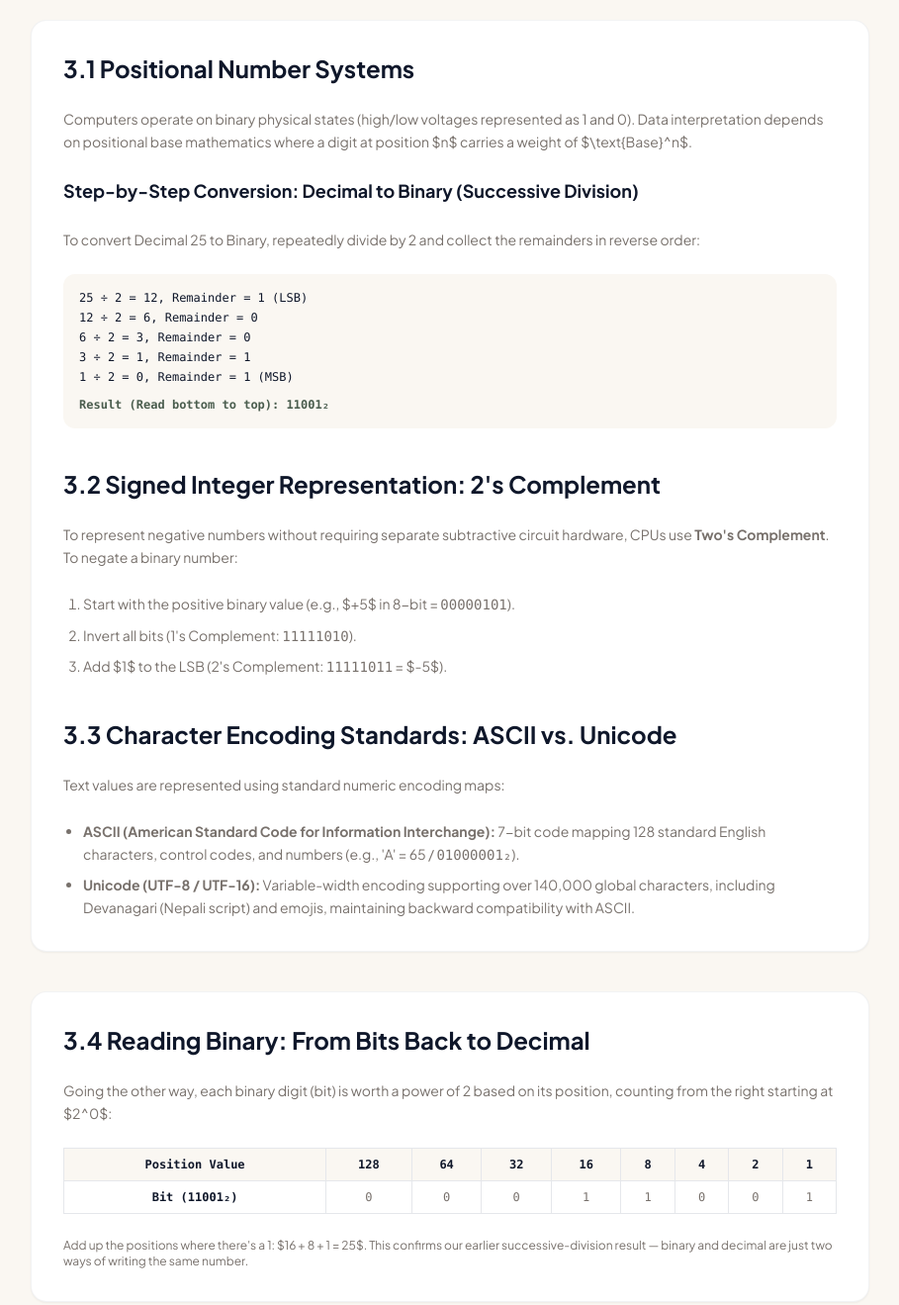
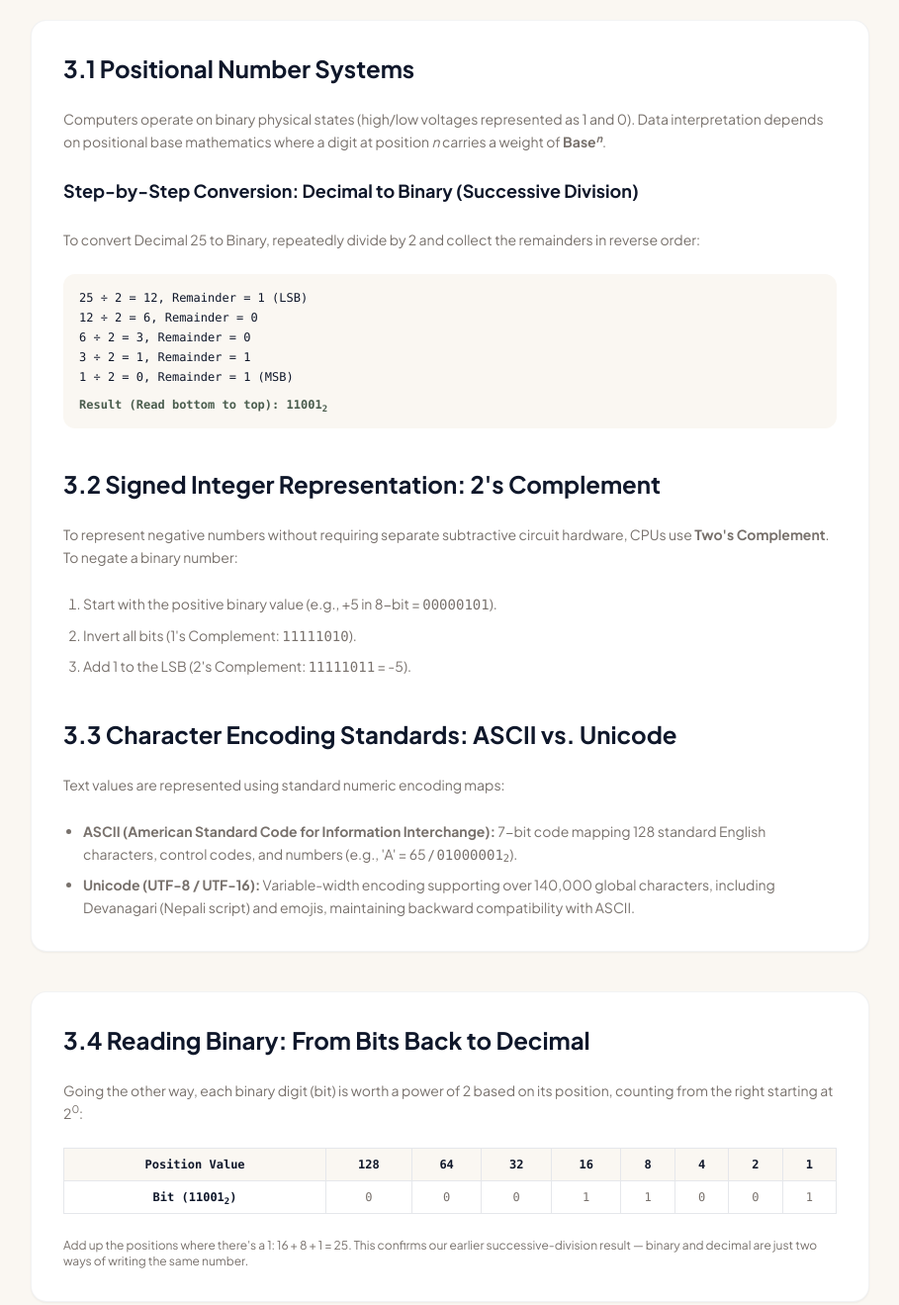
Before and after one commit to prince-adhikaariii/compendium, a plain HTML site: page chapter-3.html in a window 1280 px wide. Shown: the part 740-2059 px from the top of the page at 99% size, without its empty margins (185-1094 px from the left). Drawn offline with nearby package versions, Linux system fonts and the light colour scheme.

Commit message:
Fixed the latex code

```diff
--- a/chapter-3.html
+++ b/chapter-3.html
@@ -77,7 +77,7 @@
       <div class="bg-white p-8 rounded-2xl border border-navy/5 shadow-sm space-y-6 text-sm text-muted leading-relaxed">
         <h2 class="text-2xl font-bold text-navy">3.1 Positional Number Systems</h2>
         <p>
-          Computers operate on binary physical states (high/low voltages represented as 1 and 0). Data interpretation depends on positional base mathematics where a digit at position $n$ carries a weight of $\text{Base}^n$.
+          Computers operate on binary physical states (high/low voltages represented as 1 and 0). Data interpretation depends on positional base mathematics where a digit at position <i>n</i> carries a weight of <b>Base<sup><i>n</i></sup></b>.
         </p>
 
         <h3 class="text-lg font-bold text-navy">Step-by-Step Conversion: Decimal to Binary (Successive Division)</h3>
@@ -88,7 +88,7 @@
           <p> 6 ÷ 2 =  3, Remainder = 0</p>
           <p> 3 ÷ 2 =  1, Remainder = 1</p>
           <p> 1 ÷ 2 =  0, Remainder = 1 (MSB)</p>
-          <p class="font-bold text-olive pt-2">Result (Read bottom to top): 11001₂</p>
+          <p class="font-bold text-olive pt-2">Result (Read bottom to top): 11001<sub>2</sub></p>
         </div>
 
         <h2 class="text-2xl font-bold text-navy pt-4">3.2 Signed Integer Representation: 2's Complement</h2>
@@ -96,15 +96,15 @@
           To represent negative numbers without requiring separate subtractive circuit hardware, CPUs use <strong>Two's Complement</strong>. To negate a binary number:
         </p>
         <ol class="list-decimal pl-5 space-y-2">
-          <li>Start with the positive binary value (e.g., $+5$ in 8-bit = <code>00000101</code>).</li>
+          <li>Start with the positive binary value (e.g., +5 in 8-bit = <code>00000101</code>).</li>
           <li>Invert all bits (1's Complement: <code>11111010</code>).</li>
-          <li>Add $1$ to the LSB (2's Complement: <code>11111011</code> = $-5$).</li>
+          <li>Add 1 to the LSB (2's Complement: <code>11111011</code> = -5).</li>
         </ol>
 
         <h2 class="text-2xl font-bold text-navy pt-4">3.3 Character Encoding Standards: ASCII vs. Unicode</h2>
         <p>Text values are represented using standard numeric encoding maps:</p>
         <ul class="list-disc pl-5 space-y-2">
-          <li><strong>ASCII (American Standard Code for Information Interchange):</strong> 7-bit code mapping 128 standard English characters, control codes, and numbers (e.g., 'A' = 65 / <code>01000001₂</code>).</li>
+          <li><strong>ASCII (American Standard Code for Information Interchange):</strong> 7-bit code mapping 128 standard English characters, control codes, and numbers (e.g., 'A' = 65 / <code>01000001<sub>2</sub></code>).</li>
           <li><strong>Unicode (UTF-8 / UTF-16):</strong> Variable-width encoding supporting over 140,000 global characters, including Devanagari (Nepali script) and emojis, maintaining backward compatibility with ASCII.</li>
         </ul>
       </div>
@@ -112,25 +112,25 @@
       <!-- 3.4 Binary to Decimal example -->
       <div class="bg-white p-8 rounded-2xl border border-navy/5 shadow-sm space-y-6 text-sm text-muted leading-relaxed">
         <h2 class="text-2xl font-bold text-navy">3.4 Reading Binary: From Bits Back to Decimal</h2>
-        <p>Going the other way, each binary digit (bit) is worth a power of 2 based on its position, counting from the right starting at $2^0$:</p>
+        <p>Going the other way, each binary digit (bit) is worth a power of 2 based on its position, counting from the right starting at 2<sup>0</sup>:</p>
         <div class="overflow-x-auto">
           <table class="w-full text-center text-xs font-mono border border-navy/10">
             <tr class="bg-cream text-navy font-bold">
               <td class="p-2 border">Position Value</td><td class="p-2 border">128</td><td class="p-2 border">64</td><td class="p-2 border">32</td><td class="p-2 border">16</td><td class="p-2 border">8</td><td class="p-2 border">4</td><td class="p-2 border">2</td><td class="p-2 border">1</td>
             </tr>
             <tr>
-              <td class="p-2 border font-bold text-navy">Bit (11001₂)</td><td class="p-2 border">0</td><td class="p-2 border">0</td><td class="p-2 border">0</td><td class="p-2 border">1</td><td class="p-2 border">1</td><td class="p-2 border">0</td><td class="p-2 border">0</td><td class="p-2 border">1</td>
+              <td class="p-2 border font-bold text-navy">Bit (11001<sub>2</sub>)</td><td class="p-2 border">0</td><td class="p-2 border">0</td><td class="p-2 border">0</td><td class="p-2 border">1</td><td class="p-2 border">1</td><td class="p-2 border">0</td><td class="p-2 border">0</td><td class="p-2 border">1</td>
             </tr>
           </table>
         </div>
-        <p class="text-xs">Add up the positions where there's a 1: $16 + 8 + 1 = 25$. This confirms our earlier successive-division result — binary and decimal are just two ways of writing the same number.</p>
+        <p class="text-xs">Add up the positions where there's a 1: 16 + 8 + 1 = 25. This confirms our earlier successive-division result — binary and decimal are just two ways of writing the same number.</p>
       </div>
 
       <!-- 3.5 Floating Point -->
       <div class="bg-white p-8 rounded-2xl border border-navy/5 shadow-sm space-y-6 text-sm text-muted leading-relaxed">
         <h2 class="text-2xl font-bold text-navy">3.5 Representing Fractions: Floating Point Numbers</h2>
         <p>
-          Whole numbers use fixed-point binary, but real-world values like $3.14$ or a bank balance of $Rs. 1250.75$ need decimals. Computers store these using the <strong>IEEE 754 Floating Point Standard</strong>, which splits a number into three parts inside a fixed number of bits (commonly 32 or 64):
+          Whole numbers use fixed-point binary, but real-world values like 3.14 or a bank balance of Rs. 1250.75 need decimals. Computers store these using the <strong>IEEE 754 Floating Point Standard</strong>, which splits a number into three parts inside a fixed number of bits (commonly 32 or 64):
         </p>
         <ul class="list-disc pl-5 space-y-2">
           <li><strong>Sign bit:</strong> 1 bit — indicates positive (0) or negative (1).</li>
```
